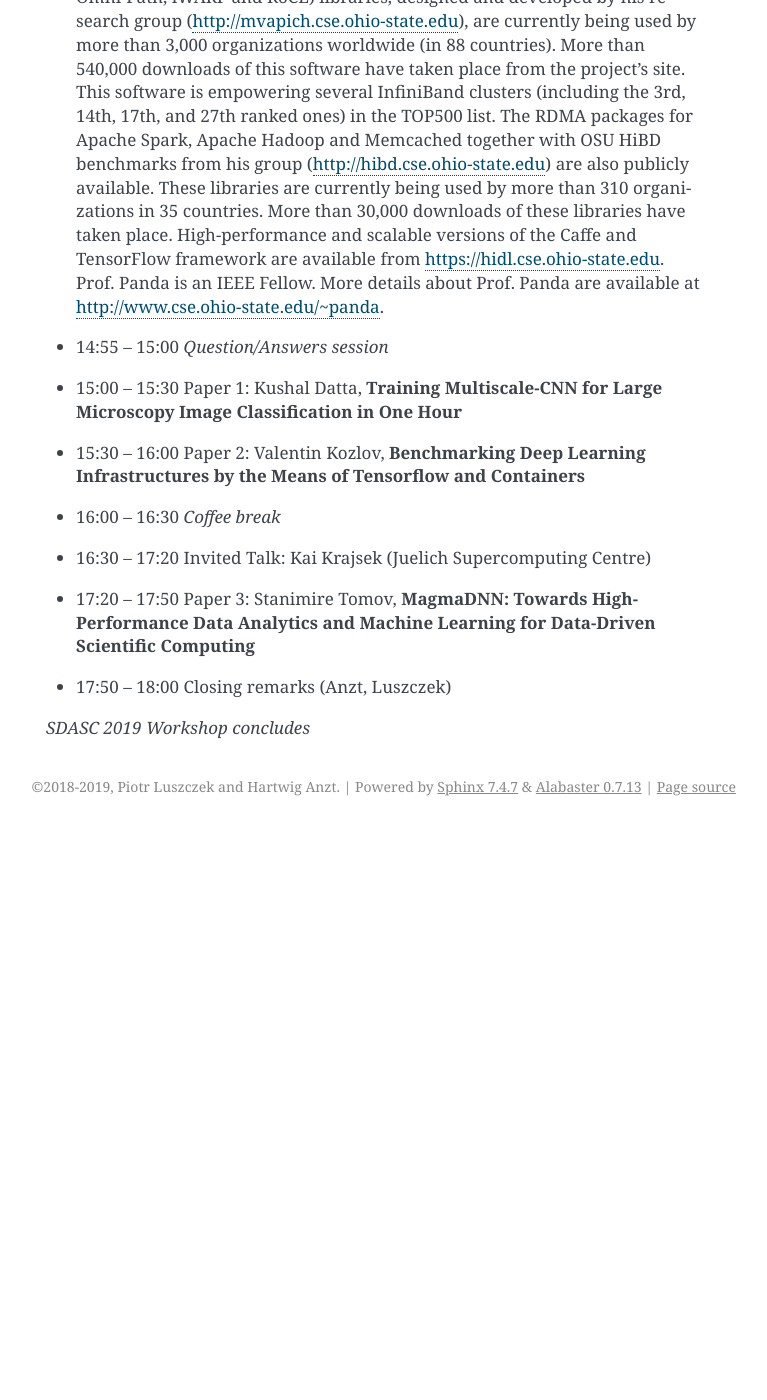
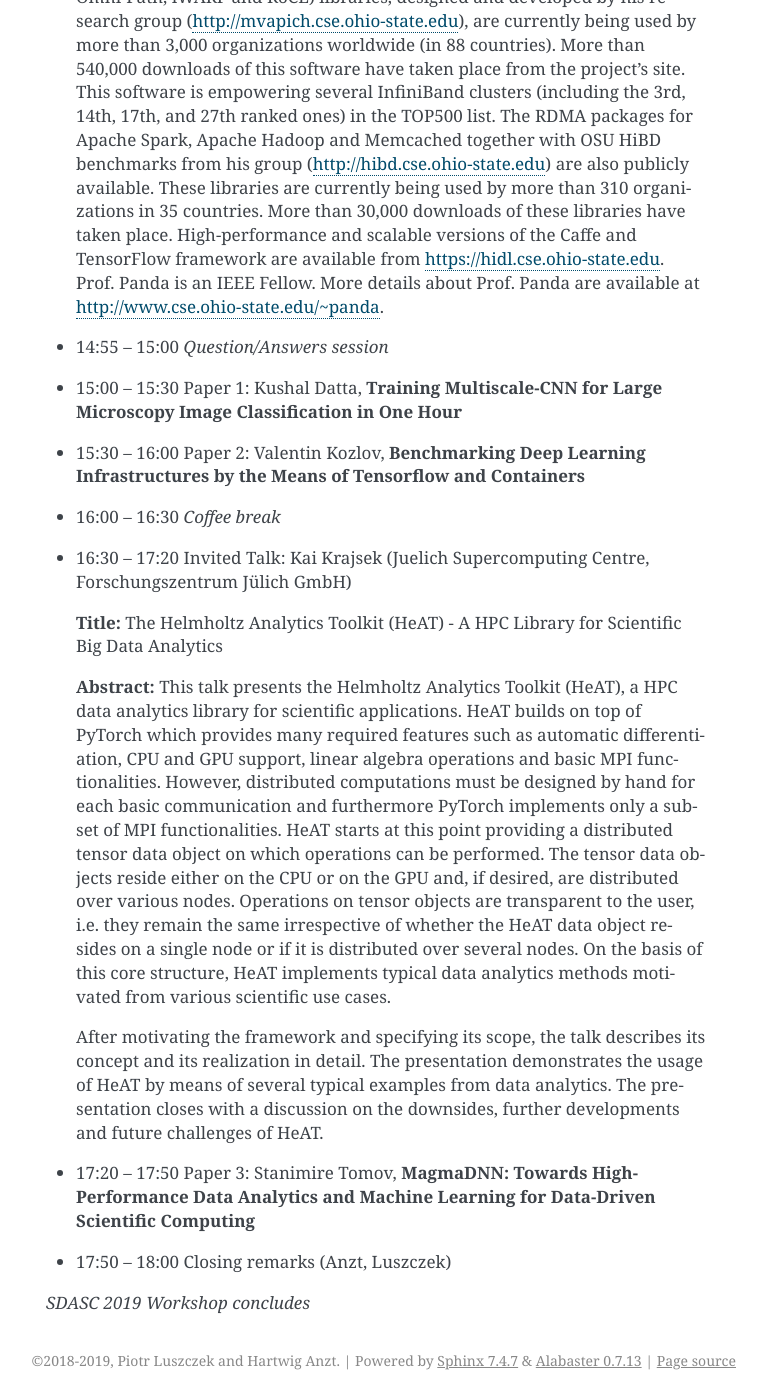
Before and after one commit to sdascconf/sdasc2019, a Sphinx documentation site: the page built from source/program.rst, in a window 1280 px wide and 1400 px high, scrolled down 655 px. Shown: the whole window, without its empty margins (374-1141 px from the left). Built offline with Sphinx 7.4.7, drawn with Linux system fonts in a browser that asks for light colours; before the commit the page ends 1481 px from its top, so only the background shows below that.

Commit message:
Add abstract for invited talk

```diff
--- a/source/program.rst
+++ b/source/program.rst
@@ -49,7 +49,31 @@ June 20, 2019, Thursday
 
 * 16:00 -- 16:30 *Coffee break*
 
-* 16:30 -- 17:20 Invited Talk: Kai Krajsek (Juelich Supercomputing Centre)
+* 16:30 -- 17:20 Invited Talk: Kai Krajsek (Juelich Supercomputing Centre, Forschungszentrum Jülich GmbH)
+
+  **Title:** The Helmholtz Analytics Toolkit (HeAT) - A HPC Library for Scientific Big Data Analytics
+
+  **Abstract:** This talk presents the Helmholtz Analytics Toolkit (HeAT), a
+  HPC data analytics library for scientific applications. HeAT builds on top of
+  PyTorch which provides many required features such as automatic
+  differentiation, CPU and GPU support, linear algebra operations and basic MPI
+  functionalities. However, distributed computations must be designed by hand
+  for each basic communication and furthermore PyTorch implements only a subset
+  of MPI functionalities. HeAT starts at this point providing a distributed
+  tensor data object on which operations can be performed. The tensor data
+  objects reside either on the CPU or on the GPU and, if desired, are
+  distributed over various nodes. Operations on tensor objects are transparent
+  to the user, i.e.  they remain the same irrespective of whether the HeAT data
+  object resides on a single node or if it is distributed over several nodes.
+  On the basis of this core structure, HeAT implements typical data analytics
+  methods motivated from various scientific use cases.
+
+  After motivating the framework and specifying its scope, the talk describes
+  its concept and its realization in detail. The presentation demonstrates the
+  usage of HeAT by means of several typical examples from data analytics. The
+  presentation closes with a discussion on the downsides, further developments
+  and future challenges of HeAT.
+
 * 17:20 -- 17:50 Paper 3: Stanimire Tomov, **MagmaDNN: Towards High-Performance Data Analytics and Machine Learning for Data-Driven Scientific Computing**
 
 * 17:50 -- 18:00 Closing remarks (Anzt, Luszczek)
```
